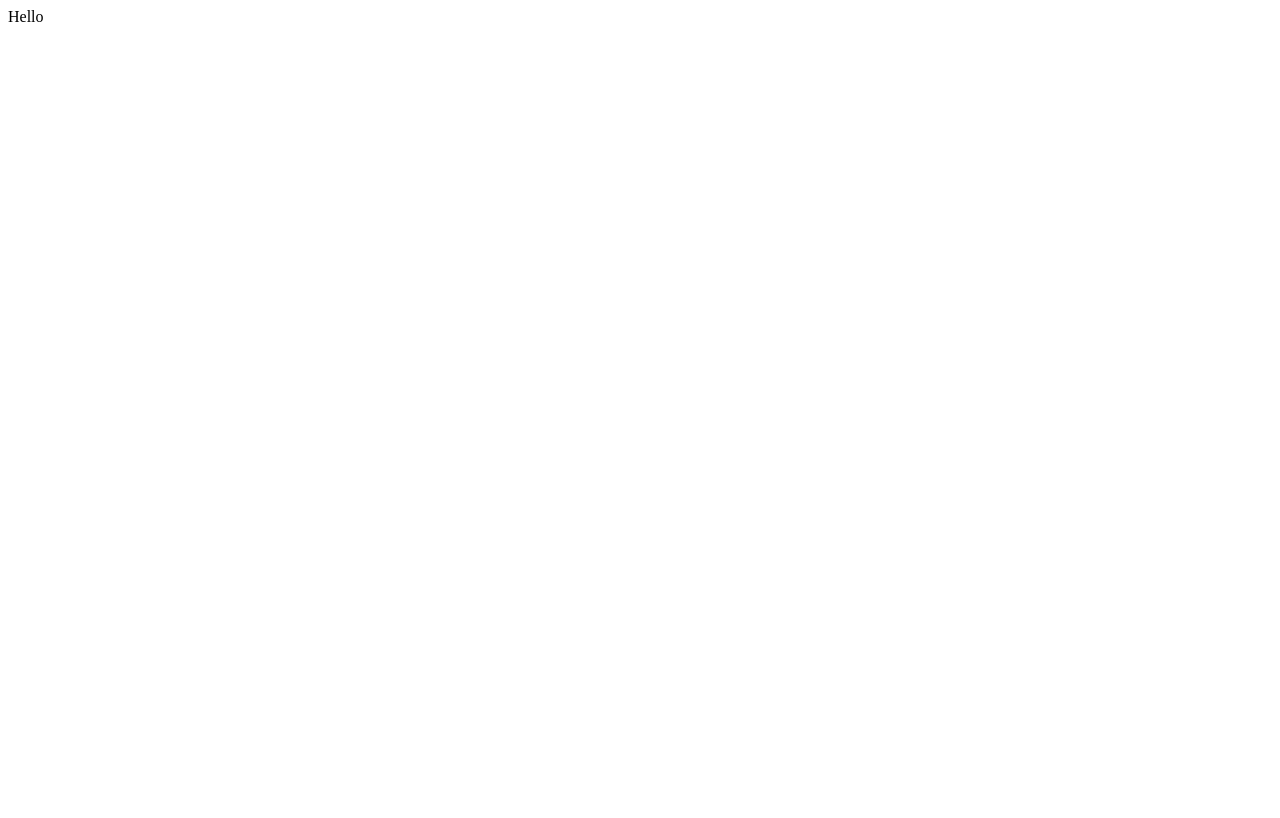
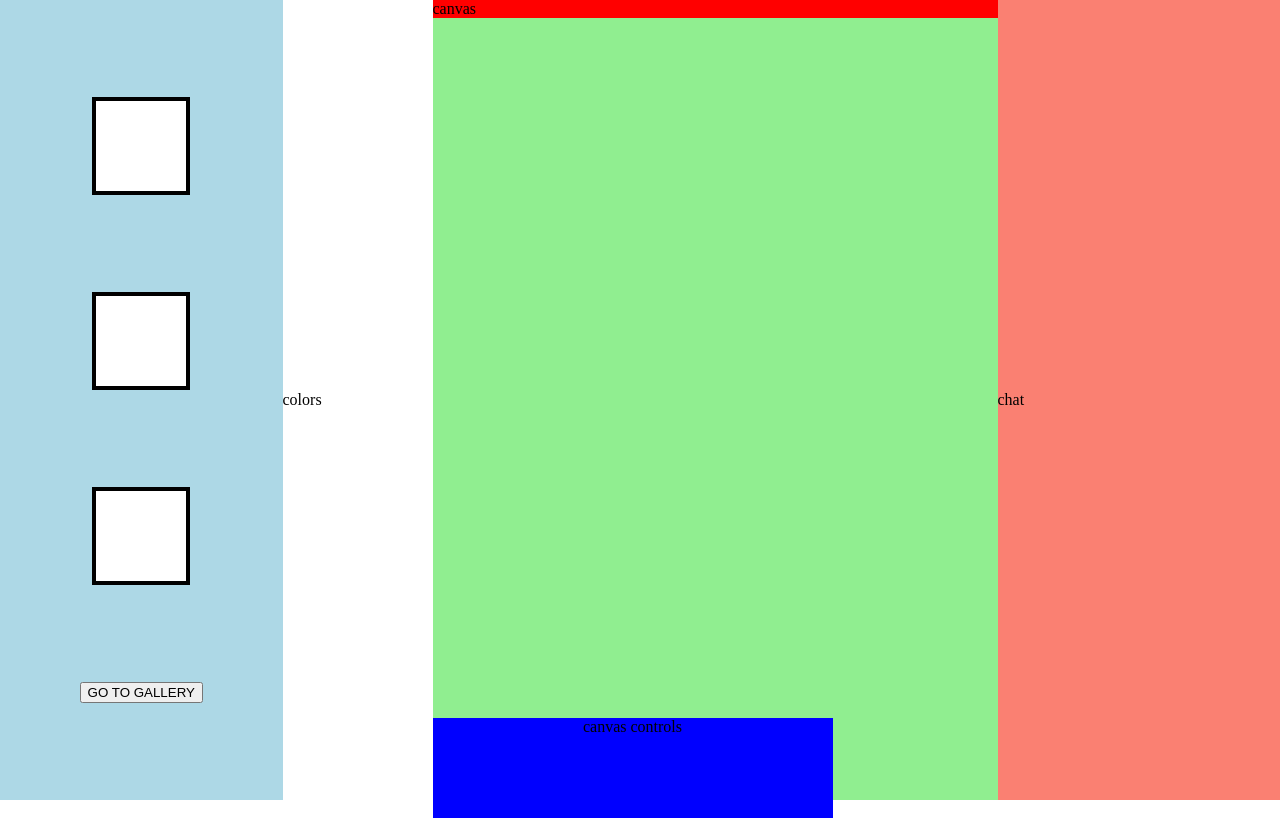
Before and after one commit to SylvesterTB/CS3-PROJECT, a plain HTML site: page index.html in a window 1280 px wide. Drawn offline with Linux system fonts and the light colour scheme.

Commit message:
basic layout

```diff
--- a/index.html
+++ b/index.html
@@ -8,8 +8,33 @@
   <link href="style.css" rel="stylesheet" type="text/css" />
   <script src="script.js"></script>
 </head>
+
 <body>
-    Hello
+<section id="gallery_block">
+    <div class="gallery1"> 1 </div>
+    <div class="gallery2"> 2 </div>
+    <div class="gallery3"> 3 </div>
+    <button class ="galleryButton" > GO TO GALLERY </button>
+
+</section>
+
+<section id="colors">
+    colors
+</section>
+
+<section id="draw">
+    <section id="canvas">
+        canvas
+    </section>
+
+    <section id="canvas_controls">
+         canvas controls
+    </section>
+</section>
+
+<section id="chat">
+    chat
+</section>
+
 </body>
-
 </html>
--- a/style.css
+++ b/style.css
@@ -2,10 +2,113 @@ html
 {
     height: 100%;
     width: 100%;
+
+}
+body{
     margin: 0;
     padding: 0;
     background-image: url(download.png);
     background-size:     cover;                      /* <------ */
     background-repeat:   no-repeat;
     background-position: center center;
+    background-color: white;
+    display: flex;
+    flex-direction: row;
 }
+
+/*#gallery {*/
+/*    background-color: #414946;*/
+/*    width: 45px;*/
+/*    color: white;*/
+/*    height: 45px;*/
+/*    border: 1px solid black;*/
+/*    outline: 2px solid red;*/
+
+/*}*/
+
+#gallery_block{
+    display: flex;
+    background-color: lightblue;
+    flex-direction: column;
+    justify-content: space-evenly;
+    width: 200px;
+    height: 100vh;
+    flex: 1;
+    align-items:center;
+}
+
+#draw{
+    display: flex;
+    background-color: lightgreen;
+    flex-direction: column;
+    justify-content: space-evenly;
+    width: 600px;
+    height: 100vh;
+    flex: 2;
+
+}
+#colors{
+    display: flex;
+    background-color: white;
+    flex-direction: column;
+    justify-content: space-evenly;
+    width: 150px;
+    flex: none;
+
+
+}
+
+#canvas{
+    /*display:flex;*/
+    /*flex-direction: column;*/
+    background-color: red;
+}
+
+#canvas_controls{
+    display: flex;
+    background-color: blue;
+    flex-direction: row;
+    justify-content: space-evenly;
+    width: 400px;
+    height: 100px;
+    flex: none;
+    margin-top: 700px;
+}
+
+#chat{
+    display: flex;
+    background-color: salmon;
+    flex-direction: column;
+    justify-content: space-evenly;
+    width: 200px;
+    height: 100vh;
+    flex: 1;
+}
+
+.gallery1{
+    display: flex;
+    background-color: #ffffff;
+    width: 90px;
+    color: white;
+    height: 90px;
+    border: 4px solid black;
+}
+
+.gallery2{
+    display: flex;
+    background-color: #ffffff;
+    width: 90px;
+    color: white;
+    height: 90px;
+    border: 4px solid black;
+}
+
+.gallery3{
+    display: flex;
+    background-color: #ffffff;
+    width: 90px;
+    color: white;
+    height: 90px;
+    border: 4px solid black;
+
+}
```
